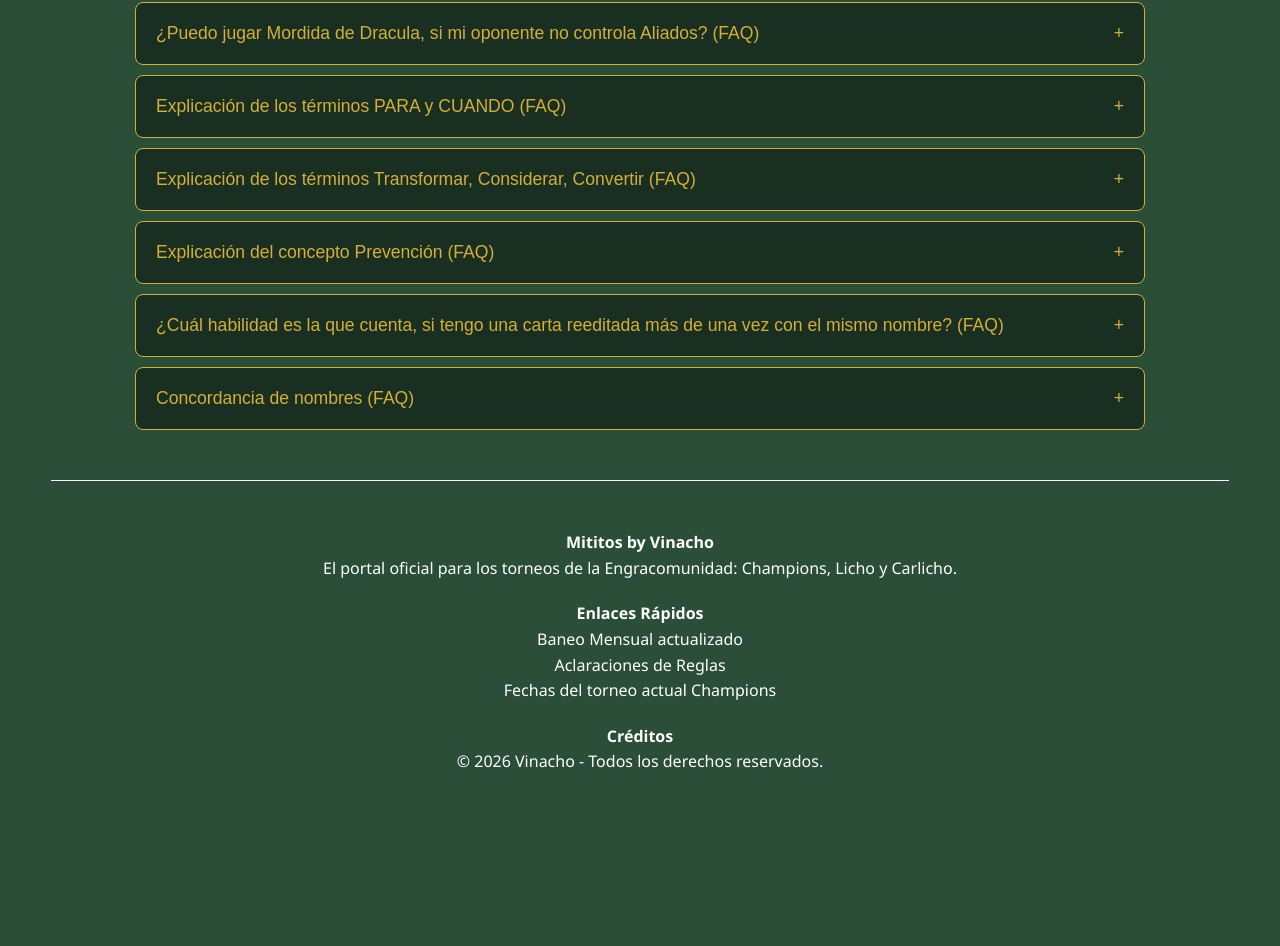
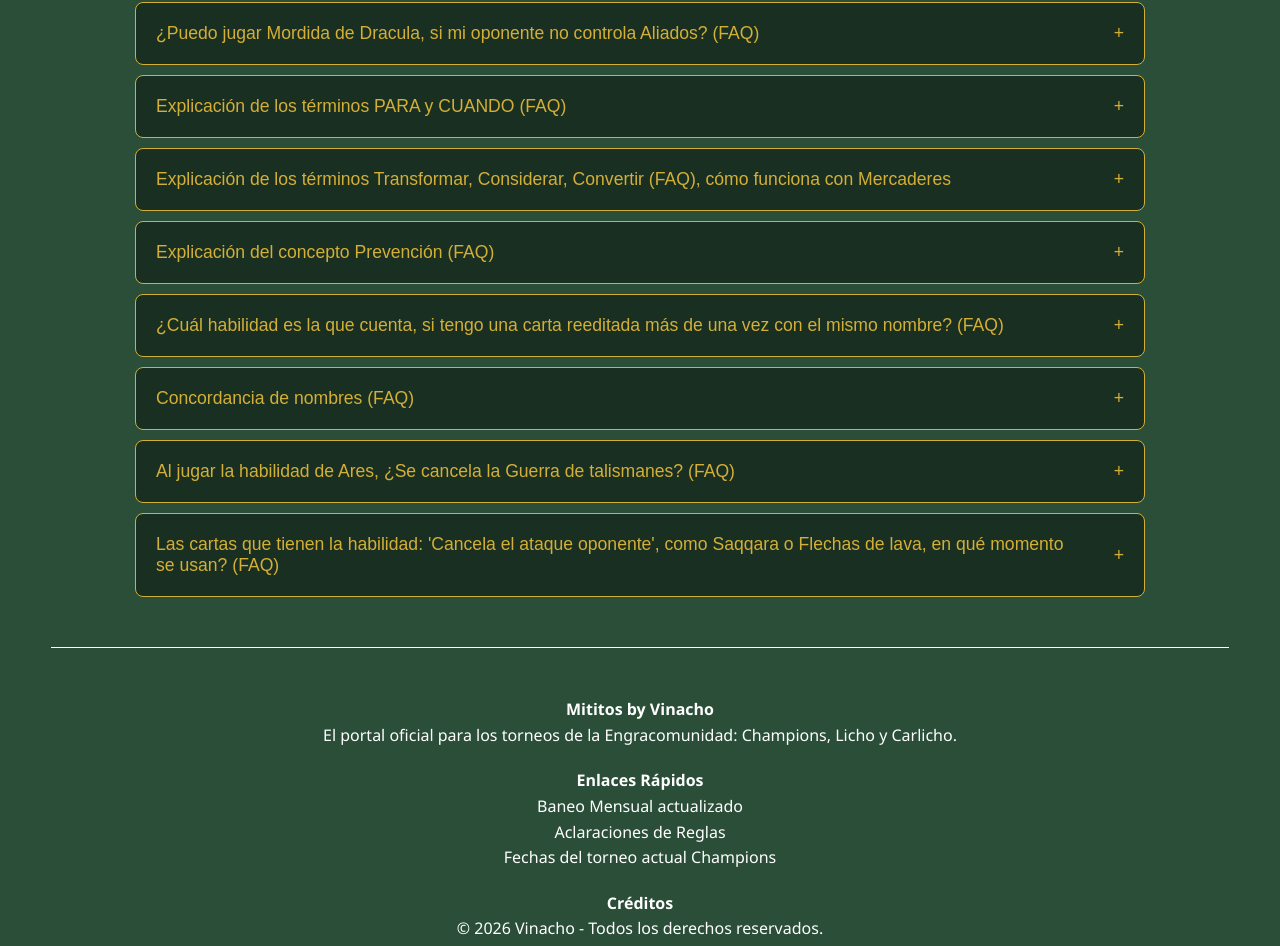
Before and after one commit to Iberco91/myl-vinacho, a React (Vite) app: page /aclaraciones in a window 1280 px wide. Shown: the part 10771-11717 px from the top of the page. Before the commit the page ends 11566 px from the top, so only its background shows below. Built offline with nearby package versions, Linux system fonts and the light colour scheme.

Commit message:
Se agregaron dos nuevos id: 134 y 135 en la sección de Aclaraciones

```diff
--- a/src/components/Aclaraciones.jsx
+++ b/src/components/Aclaraciones.jsx
@@ -1071,7 +1071,7 @@ export default function Aclaraciones () {
         },
         {
         id: 130,
-        pregunta: "Explicación de los términos Transformar, Considerar, Convertir (FAQ)",
+        pregunta: "Explicación de los términos Transformar, Considerar, Convertir (FAQ), cómo funciona con Mercaderes",
         respuesta: `Considerar: es el resultado que produce algún efecto o habilidad de una carta sobre otra, añadiendo un nuevo tipo de carta a la ya afectada.
         • Ejemplo: Mercaderes, cuando mercaderes bloquea nunca deja de ser Oro y en ese momento se “Considera Aliado y Oro”.
         Transformar y Convertir (En este caso ambos conceptos para efectos del juego son idénticos): Es el resultado que produce algún efecto
@@ -1112,6 +1112,16 @@ export default function Aclaraciones () {
         • Goblins Navideños
         • Ataque de Goblins
         `
+        },
+        {
+        id: 134,
+        pregunta: "Al jugar la habilidad de Ares, ¿Se cancela la Guerra de talismanes? (FAQ)",
+        respuesta: "No, ya que la habilidad de Ares se juega en Guerra de talismanes, por lo tanto si ocurre esta Fase. ",
+        },
+        {
+        id: 135,
+        pregunta: "Las cartas que tienen la habilidad: 'Cancela el ataque oponente', como Saqqara o Flechas de lava, en qué momento se usan? (FAQ)",
+        respuesta: "Las cartas con esta habilidad se usan al momento de declaración de ataque, funcionan de la misma manera que Siete contra Tebas ",
         },
 
 
```
